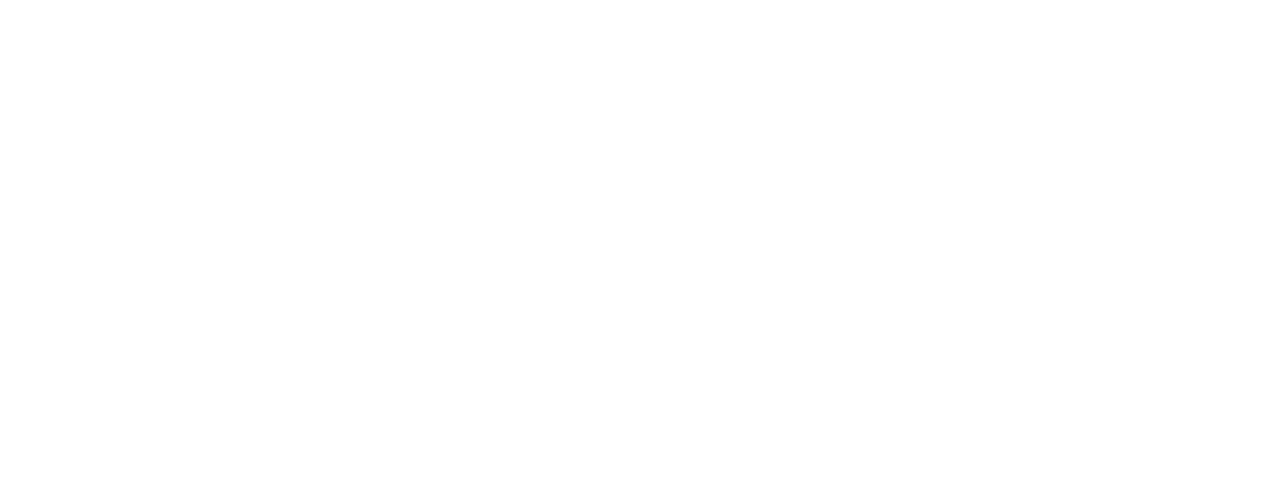
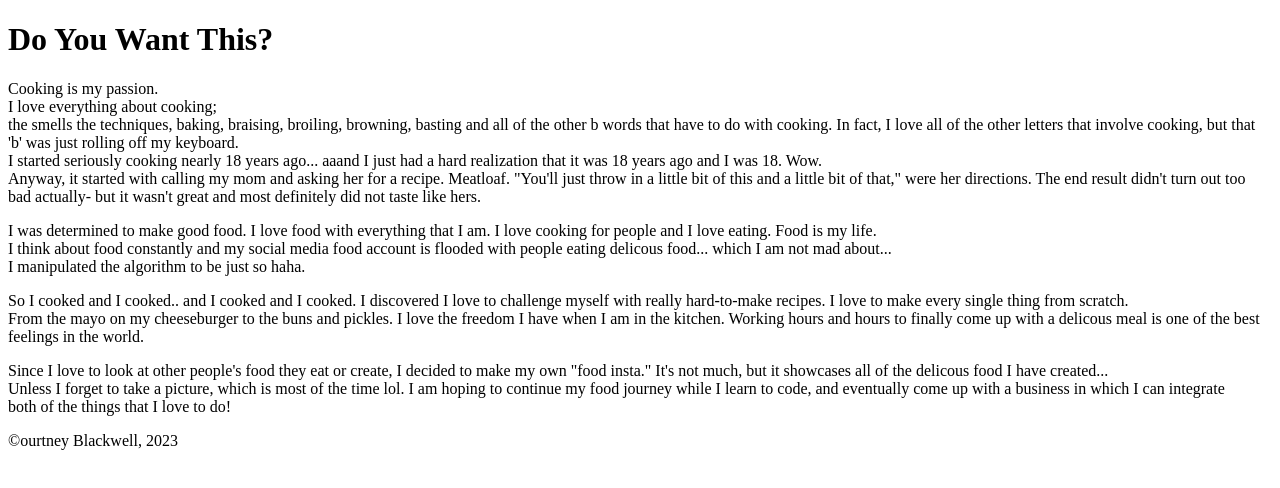
Before and after one commit to corty2987/Graded-Assignment4, a website: page index.html in a window 1280 px wide. Drawn offline with Linux system fonts and the light colour scheme.

Commit message:
git status

```diff
--- a/index.html
+++ b/index.html
@@ -1,8 +1,50 @@
 <!DOCTYPE html>
 <html>
    <head>
+      <title>Do You Want This?</title>
    </head>
    <body>
-      <!-- Write your HTML in this file! -->
+      <header>
+         <h1>Do You Want This?</h1>
+      </header>
+      <main>
+         <article>
+         <p>
+            Cooking is my passion. <br>
+            I love everything about cooking; <br>
+            the smells the techniques, baking, braising, broiling, browning, basting and all of the other b words that have to do with cooking.
+            In fact, I love all of the other letters that involve cooking, but that 'b' was just rolling off my keyboard. <br>
+            I started seriously cooking nearly 18 years ago... aaand I just had a hard realization that it was 18 years ago and I was 18. Wow. <br> Anyway,
+            it started with calling my mom and asking her for a recipe. Meatloaf. "You'll just throw in a little bit of this and a little bit of that," were
+            her directions. The end result didn't turn out too bad actually- but it wasn't great and most definitely did not taste like hers.
+         </p>
+         </article>
+         <article>
+            <p>
+             I was determined to make good food. I love food with everything that I am. I love cooking for people and I love eating. Food is my life. <br>
+             I think about food constantly and my social media food account is flooded with people eating delicous food... which I am not mad about... <br>
+             I manipulated the algorithm to be just so haha.
+            </p>
+         </article>
+
+         <article>
+            <p>
+             So I cooked and I cooked.. and I cooked and I cooked. I discovered I love to challenge myself with really hard-to-make recipes. I love to make every single thing from scratch.<br>
+             From the mayo on my cheeseburger to the buns and pickles. I love the freedom I have when I am in the kitchen. Working hours and hours to finally come up with a delicous meal is one of the best<br>
+             feelings in the world.
+            </p>
+         </article>
+
+         <article>
+            <p>
+               Since I love to look at other people's food they eat or create, I decided to make my own "food insta." It's not much, but it showcases all of the delicous food I have created...<br>
+               Unless I forget to take a picture, which is most of the time lol. I am hoping to continue my food journey while I learn to code, and eventually come up with a business in which I can integrate <br>
+               both of the things that I love to do!
+            </p>
+         </article>
+      </main>
+      <footer>
+         <p>&copy;ourtney Blackwell, 2023</p>
+      </footer>
    </body>
 </html>
```
